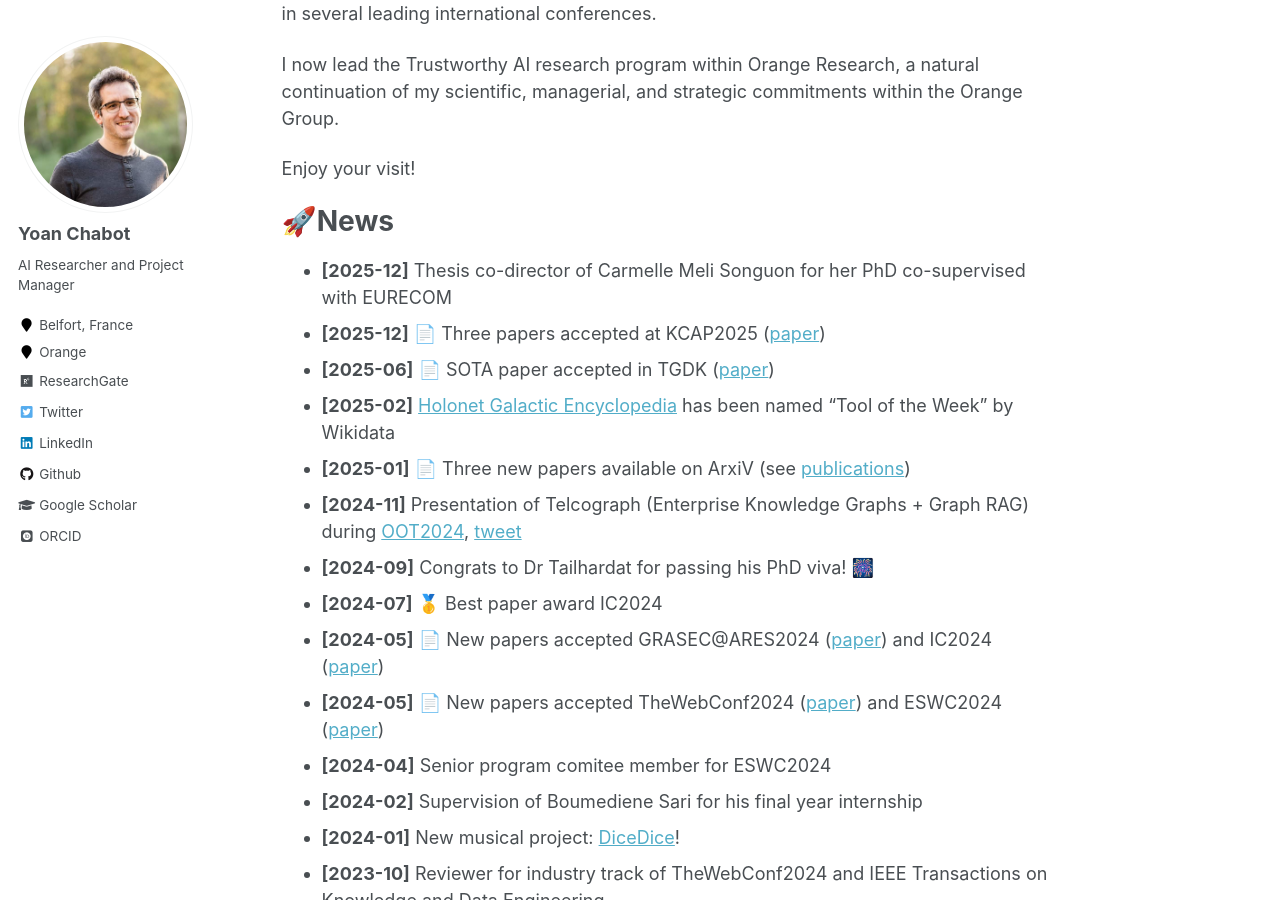
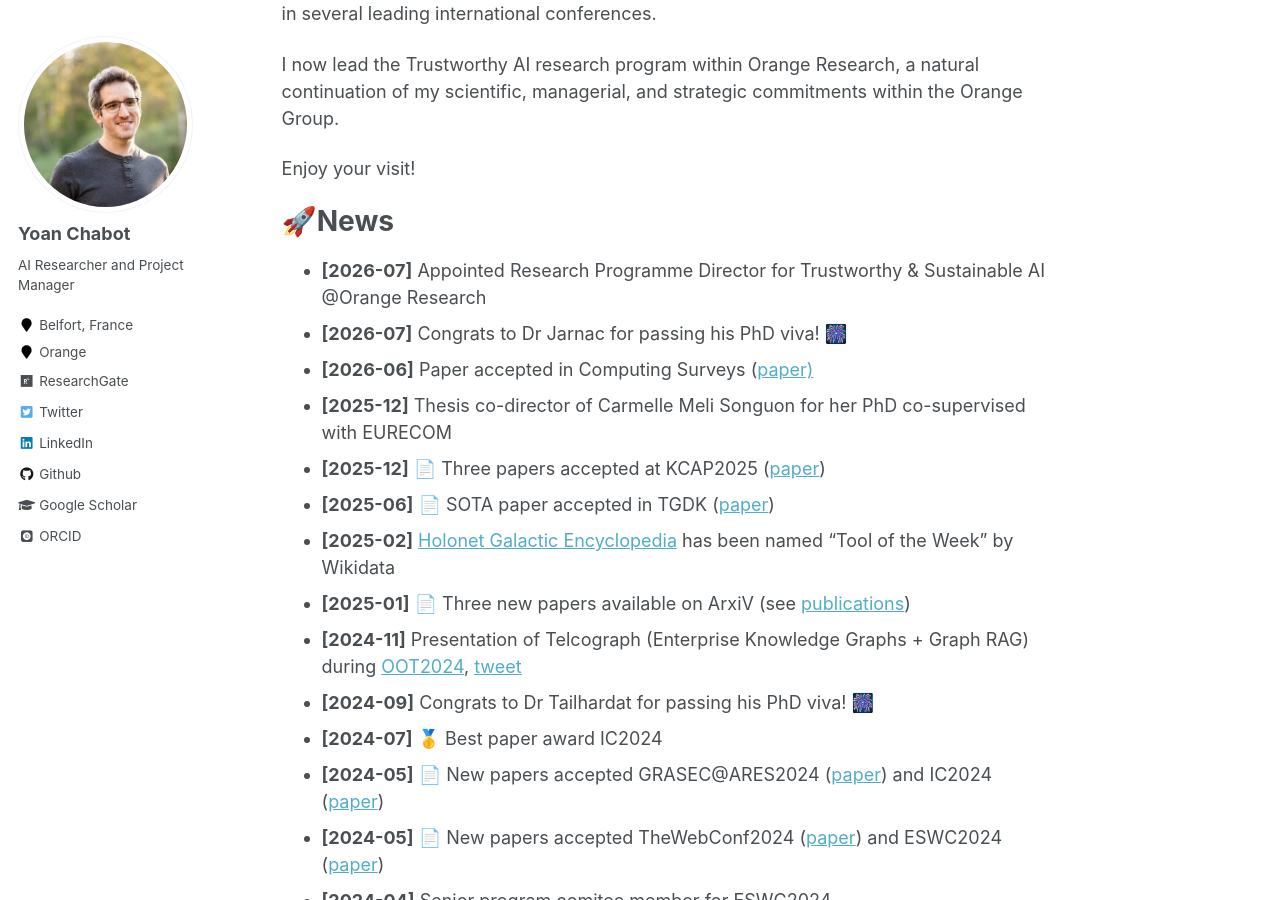
Before and after one commit to yoanchabot/yoanchabot.github.io, a Jekyll site: the page built from _pages/about.md, in a window 1280 px wide and 900 px high, scrolled down 376 px. Built offline with Jekyll 4.4.1, drawn with Linux system fonts in a browser that asks for light colours; some web fonts are replaced.

Commit message:
Update about.md

```diff
--- a/_pages/about.md
+++ b/_pages/about.md
@@ -16,6 +16,9 @@ I now lead the Trustworthy AI research program within Orange Research, a natural
 Enjoy your visit!
 
 # 🚀News
+* **[2026-07]** Appointed Research Programme Director for Trustworthy & Sustainable AI @Orange Research
+* **[2026-07]** Congrats to Dr Jarnac for passing his PhD viva! 🎆
+* **[2026-06]** Paper accepted in Computing Surveys ([paper)](https://yoanchabot.github.io/publications.html#cs_2025)
 * **[2025-12]** Thesis co-director of Carmelle Meli Songuon for her PhD co-supervised with EURECOM
 * **[2025-12]** 📄 Three papers accepted at KCAP2025 ([paper](https://yoanchabot.github.io/publications.html#kcap_2025_a))
 * **[2025-06]** 📄 SOTA paper accepted in TGDK ([paper](https://yoanchabot.github.io/publications.html#tgdk_2024))
```
